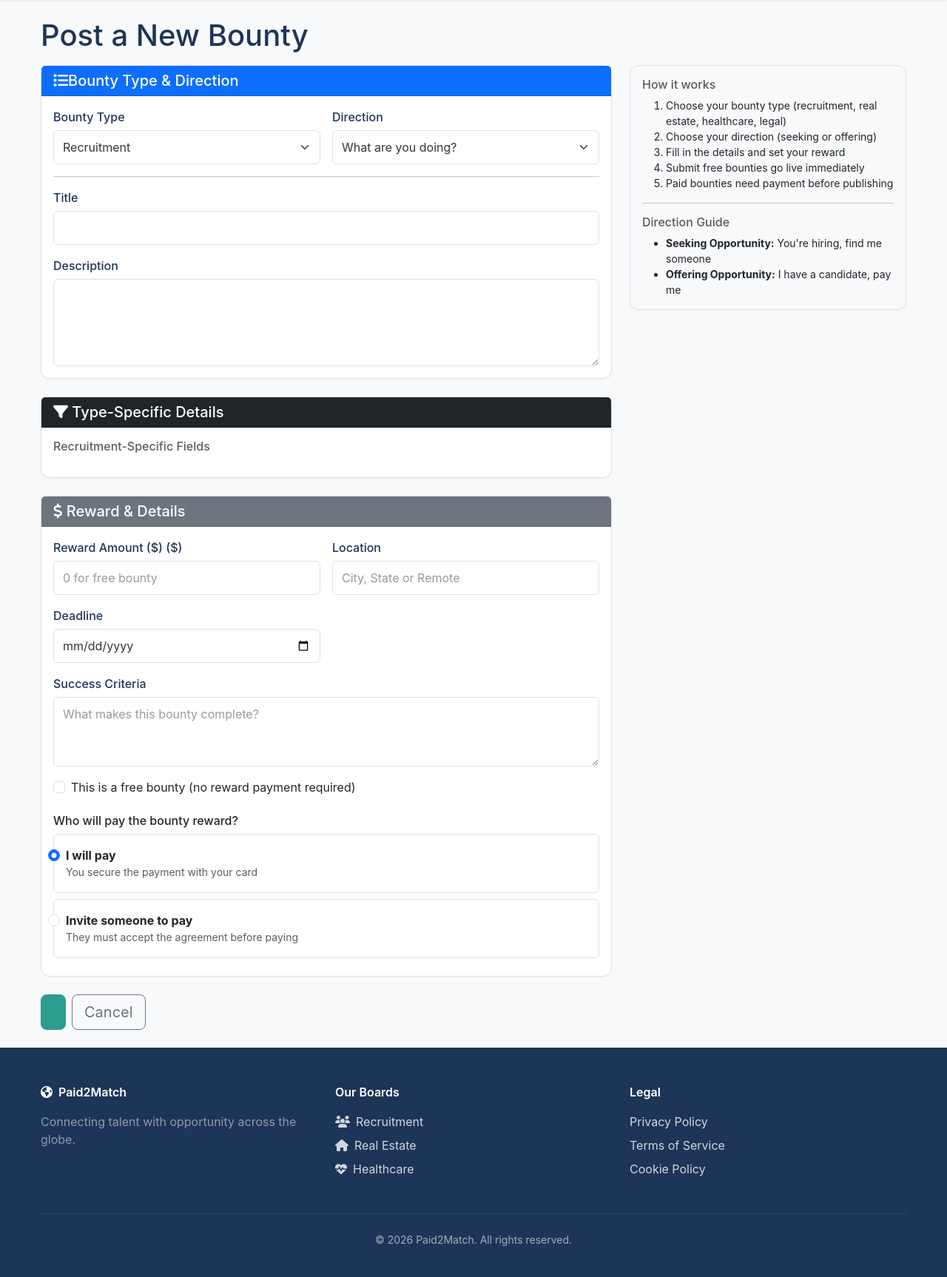
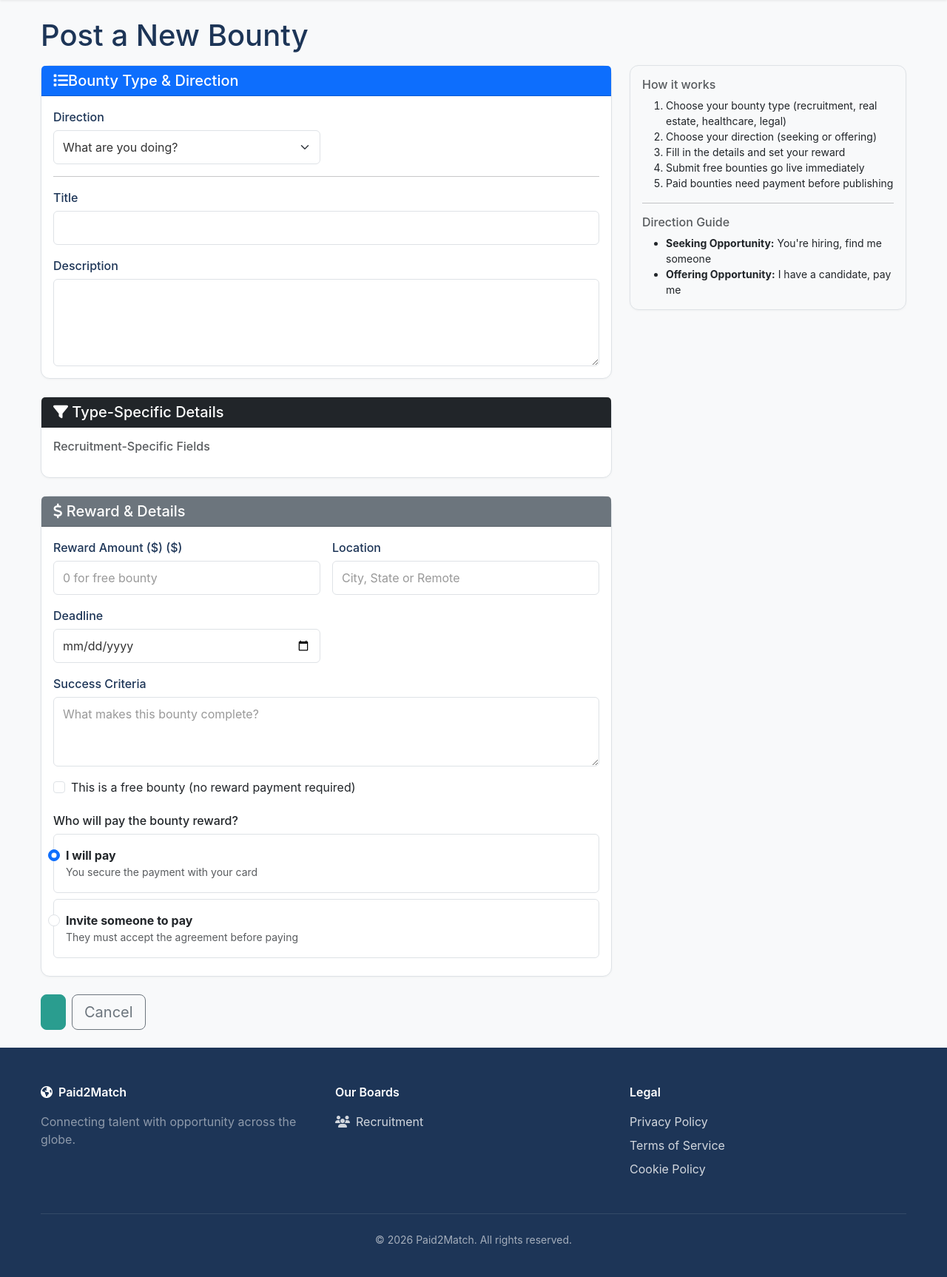
Before and after one commit to shogodel/Paid2Match, a Flask app: page /bounties/post in a window 1280 px wide. Shown: the part 64-1790 px from the top of the page at 74% size. Run offline with Flask 3, Linux system fonts and the light colour scheme; the visitor is signed in with stand-in values (Sample User, id 1); some libraries are stand-ins or nearby versions; some web fonts are replaced.

Commit message:
Recruitment-only: drop bounty_type picker/vertical UI, hardcode type in routes

```diff
--- a/blueprints/bounties/forms.py
+++ b/blueprints/bounties/forms.py
@@ -1,6 +1,6 @@
 """Bounties forms for Paid2Match."""
 from flask_wtf import FlaskForm
-from wtforms import StringField, TextAreaField, SelectField, DecimalField, DateField, SubmitField
+from wtforms import StringField, TextAreaField, SelectField, DecimalField, DateField, SubmitField, HiddenField
 from wtforms.validators import DataRequired, Length, NumberRange
 
 
@@ -10,10 +10,8 @@ class BountyForm(FlaskForm):
         DataRequired(message='Title is required'),
         Length(min=10, max=200, message='Title must be between 10 and 200 characters')
     ])
-    # Recruitment-only platform: only the 'recruitment' type remains.
-    bounty_type = SelectField('Bounty Type', choices=[
-        ('recruitment', 'Recruitment')
-    ], default='recruitment', validators=[DataRequired(message='Please select a bounty type')])
+    # Recruitment-only platform: bounty_type is fixed to 'recruitment'.
+    bounty_type = HiddenField(default='recruitment')
     bounty_direction = SelectField('Direction', choices=[
         ('', 'What are you doing?'),
         ('seeking_opportunity', 'Seeking Opportunity'),
--- a/blueprints/bounties/routes.py
+++ b/blueprints/bounties/routes.py
@@ -182,7 +182,7 @@ def edit(id):
     if request.method == 'POST' and form.validate_on_submit():
         bounty.title = form.title.data
         bounty.description = form.description.data
-        bounty.bounty_type = form.bounty_type.data
+        bounty.bounty_type = 'recruitment'
         bounty.bounty_direction = form.bounty_direction.data
         bounty.reward_amount = form.reward_amount.data or None
         bounty.location = form.location.data or None
--- a/templates/base.html
+++ b/templates/base.html
@@ -136,12 +136,6 @@
                         <li><a href="{{ url_for('bounties.board') }}?bounty_type=recruitment">
                             <i class="fas fa-users me-2"></i>Recruitment
                         </a></li>
-                        <li><a href="{{ url_for('bounties.board') }}?bounty_type=real_estate">
-                            <i class="fas fa-home me-2"></i>Real Estate
-                        </a></li>
-                        <li><a href="{{ url_for('bounties.board') }}?bounty_type=healthcare">
-                            <i class="fas fa-heartbeat me-2"></i>Healthcare
-                        </a></li>
                     </ul>
                 </div>
 
--- a/templates/bounties/board.html
+++ b/templates/bounties/board.html
@@ -31,9 +31,6 @@
                     <select name="bounty_type" class="form-select">
                         <option value="">{{ _('All Bounties') }}</option>
                         <option value="recruitment" {% if bounty_type == 'recruitment' %}selected{% endif %}>{{ _('Recruitment') }}</option>
-                        <option value="real_estate" {% if bounty_type == 'real_estate' %}selected{% endif %}>{{ _('Real Estate') }}</option>
-                        <option value="healthcare" {% if bounty_type == 'healthcare' %}selected{% endif %}>{{ _('Healthcare') }}</option>
-                        <option value="legal" {% if bounty_type == 'legal' %}selected{% endif %}>{{ _('Legal') }}</option>
                     </select>
                 </div>
                 <div class="col-md-3">
@@ -63,7 +60,7 @@
                 <div class="card h-100 {{ 'bounty-highlighted border-warning border-2' if bounty.is_highlighted else '' }}">
                     <div class="card-body">
                         <div class="d-flex gap-1 mb-2 flex-wrap">
-                            <span class="badge bg-{% if bounty.bounty_type == 'recruitment' %}primary{% elif bounty.bounty_type == 'real_estate' %}success{% elif bounty.bounty_type == 'healthcare' %}warning{% else %}secondary{% endif %}">
+                            <span class="badge bg-primary">
                                 {{ bounty.bounty_type }}
                             </span>
                             {% for badge_info in bounty.upgrade_badges %}
--- a/templates/bounties/post.html
+++ b/templates/bounties/post.html
@@ -25,13 +25,6 @@
                     </div>
                     <div class="card-body">
                         <div class="row g-3">
-                            <div class="col-md-6">
-                                <label class="form-label">{{ form.bounty_type.label }}</label>
-                                {{ form.bounty_type(class="form-select") }}
-                                {% for error in form.bounty_type.errors %}
-                                <div class="text-danger small">{{ error }}</div>
-                                {% endfor %}
-                            </div>
                             <div class="col-md-6">
                                 <label class="form-label">{{ form.bounty_direction.label }}</label>
                                 {{ form.bounty_direction(class="form-select") }}
```
Also changed, not shown: templates/bounties/edit.html (+0 -7 lines).
